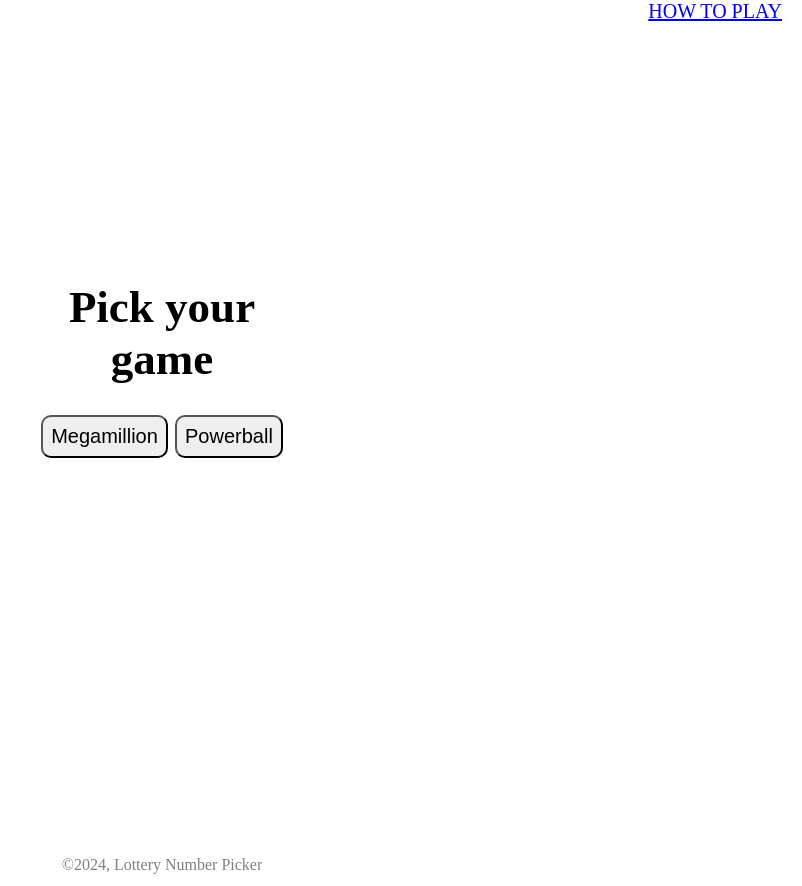
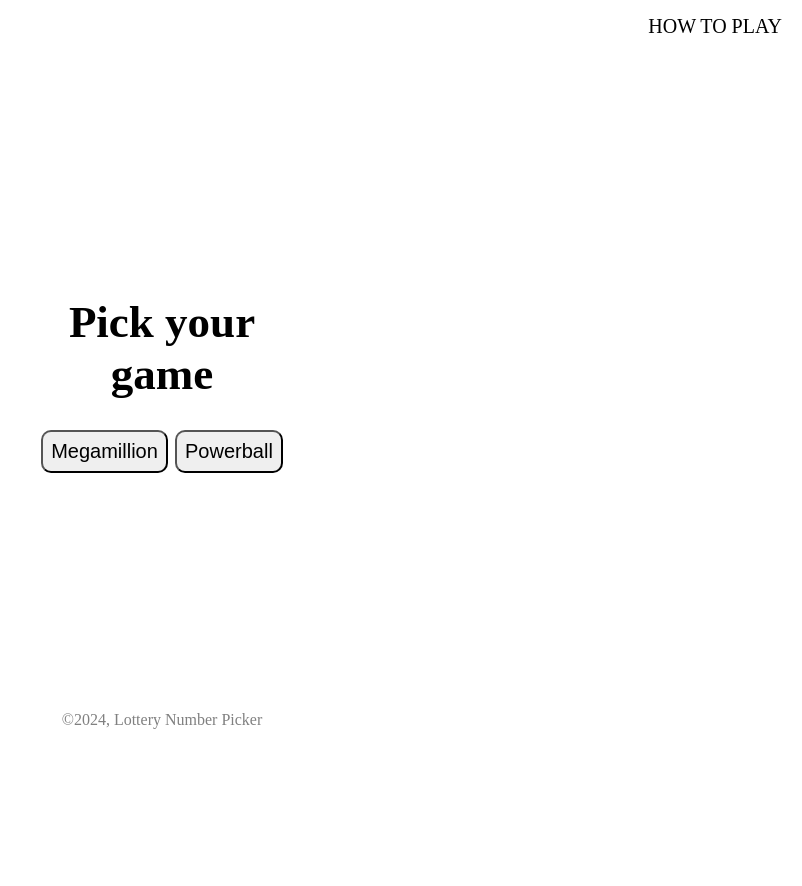
Before and after one commit to kendayao/lottery-number-picker, a React (Create React App) app: page / in a window 1280 px wide. Shown: the whole page, without its empty margins (478-1280 px from the left). After the commit the page ends 800 px from the top, so only its background shows below. Built offline with nearby package versions, Linux system fonts and the light colour scheme.

Commit message:
styled navigation links and megamillion page

```diff
--- a/src/components/Footer.css
+++ b/src/components/Footer.css
@@ -1,11 +1,10 @@
 .footer{
    text-align: center;
-
    height: 50px;
-   margin-top: 250px;
+   margin-top: 50px;
 }
 
 .footer p {
-    padding-top: 20px;
+    padding-top: 10px;
     color: rgb(128, 128, 128);
 }
--- a/src/routes/MegaMillion.css
+++ b/src/routes/MegaMillion.css
@@ -0,0 +1,12 @@
+.megamillion{
+    margin-top: 100px;
+    margin-bottom: 100px;
+}
+
+.megamillion__container{
+    height: 700px;
+    width: 50%;
+    margin-left: auto;
+    margin-right: auto;
+    text-align: center;
+}
--- a/src/routes/MegaMillion.js
+++ b/src/routes/MegaMillion.js
@@ -4,8 +4,15 @@
 function MegaMillion(){
 
     return(
-        <div>
-
+        <div className='megamillion'>
+            <div className='megamillion__container'>
+                <p>content</p>
+                <p>content</p>
+                <p>content</p>
+                <p>content</p>
+                <p>content</p>
+                <p>content</p>
+            </div>
         </div>
     )
 }
--- a/src/routes/Navigation.css
+++ b/src/routes/Navigation.css
@@ -8,5 +8,13 @@
 
 .navigation__link{
     margin-right: 20px;
+    margin-top: 15px;
     font-size: 20px;
+    color: black;
+
 }
+
+.navigation__link:link{
+    text-decoration: none;
+
+}
```
